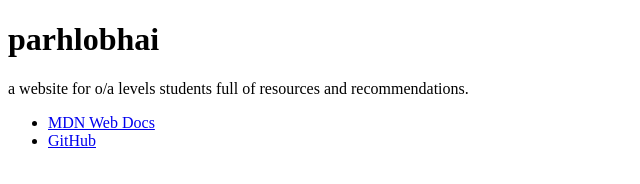
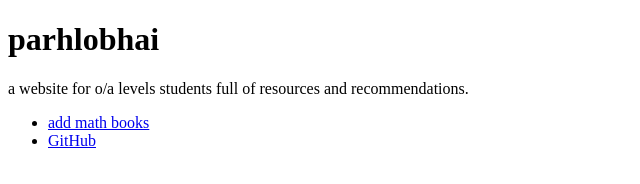
Before and after one commit to parhlobhai/parhlobhai.github.io, a plain HTML site: page index.html in a window 1280 px wide. Shown: the full height of the page, 0-640 px from the left. Drawn offline with Linux system fonts and the light colour scheme.

Commit message:
add math books

```diff
--- a/index.html
+++ b/index.html
@@ -7,7 +7,7 @@
   <p> a website for o/a levels students full of resources and recommendations.</p>
   <body>
     <ul>
-      <li><a href="https://developer.mozilla.org">MDN Web Docs</a></li>
+      <li><a href="https://drive.google.com/drive/folders/1tlLTjL1opRNZbKMaTUg4oA0kBhwnmQA3?usp=drive_link">add math books</a></li>
       <li><a href="https://github.com">GitHub</a></li>
     </ul>
   </body>
```
